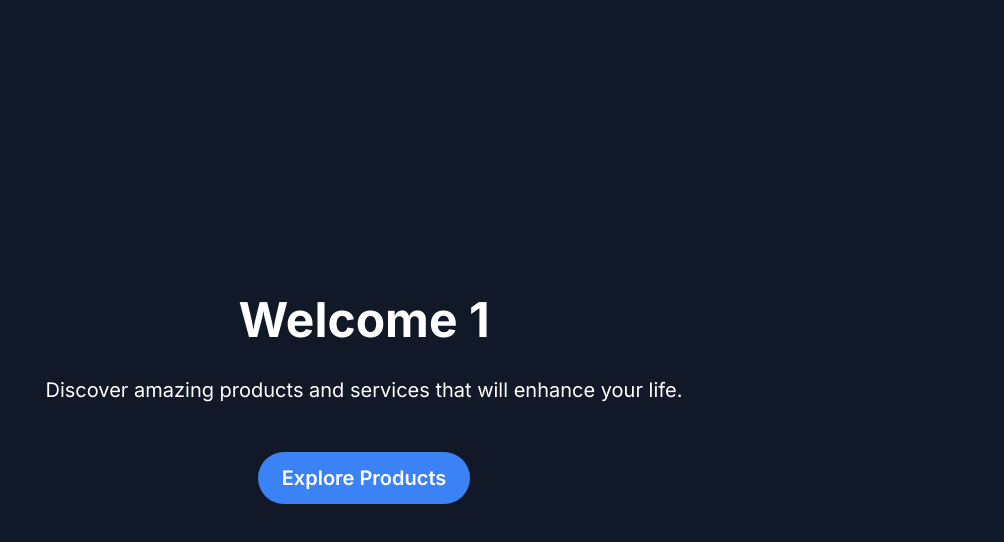
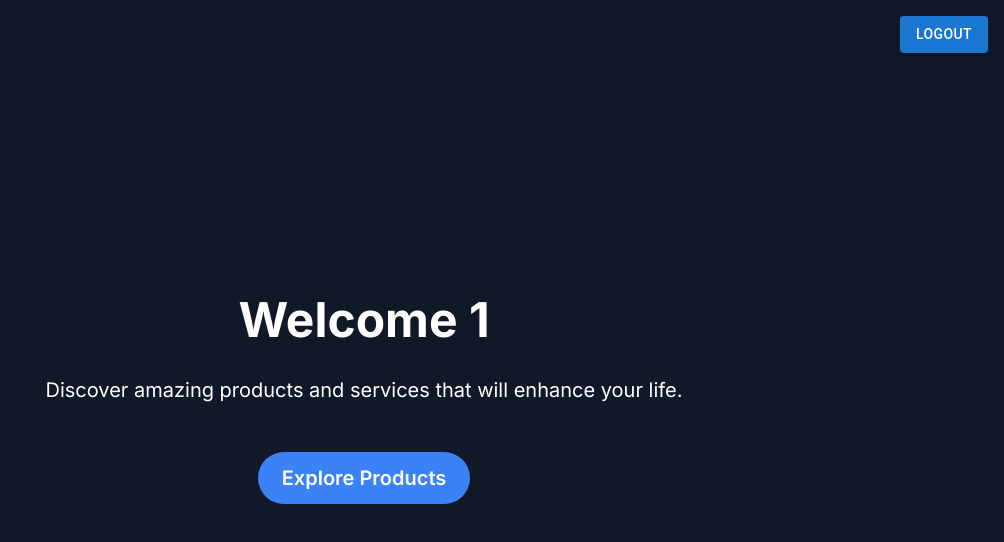
Before and after one commit to focush67/User-Authentication, a Next.js app: page /profile/1 in a window 1280 px wide. Shown: the top 542 px of the page, without its empty margins (276-1280 px from the left). Built offline with nearby package versions, Linux system fonts and the light colour scheme.

Commit message:
Debugging

```diff
--- /dev/null
+++ b/src/app/api/users/logout/route.ts
@@ -0,0 +1,14 @@
+import { NextResponse } from "next/server";
+export async function GET() {
+  try {
+    const response = NextResponse.json({
+      message: "Logged out",
+      success: true,
+    });
+
+    response.cookies.set("token", "", { httpOnly: true, expires: new Date(0) });
+    return response;
+  } catch (error: any) {
+    return NextResponse.json({ error: "Error logging out" }, { status: 500 });
+  }
+}
--- a/src/app/profile/[id]/page.tsx
+++ b/src/app/profile/[id]/page.tsx
@@ -1,8 +1,18 @@
+'use client';
 import React from 'react';
+import { Button } from '@mui/material';
+import { useRouter } from 'next/navigation';
+const LandingPage: React.FC = ({params} : any) => {
 
-const LandingPage: React.FC = ({params} : any) => {
+  const router = useRouter();
+  const onLogout = () => {
+      router.push('/login');
+  }
   return (
     <div className="bg-gray-900 text-white min-h-screen flex flex-col items-center justify-center">
+      <div className='absolute top-0 right-0 m-4'>
+        <Button variant='contained' onClick={onLogout}>Logout</Button>
+      </div>
       <h1 className="text-5xl font-bold mb-8">Welcome {params.id}</h1>
       <p className="text-xl mb-12">
         Discover amazing products and services that will enhance your life.
--- a/src/app/profile/page.tsx
+++ b/src/app/profile/page.tsx
@@ -1,17 +1,27 @@
 'use client';
 import React from 'react';
-
+import axios from 'axios';
+import Link from 'next/link';
 import { Button } from '@mui/material';
 import { useRouter } from 'next/navigation';
 const LandingPage = () => {
 
   const router = useRouter();
-  const onLogout = () => {
+  const onLogout = async () => {
+    try {
+
+      await axios.get('/api/users/logout');
       router.push('/login');
+
+    } catch (error:any) {
+      console.log(error.message);
+    }
+
+      // router.push('/login');
   }
 
   return (
-    <div className=" bg-gray-900 text-white min-h-screen flex flex-col items-center justify-center">
+    <div className="bg-gray-900 text-white min-h-screen flex flex-col items-center justify-center">
       <div className='absolute top-0 right-0 m-4'>
         <Button variant='contained' onClick={onLogout}>Logout</Button>
       </div>
```
